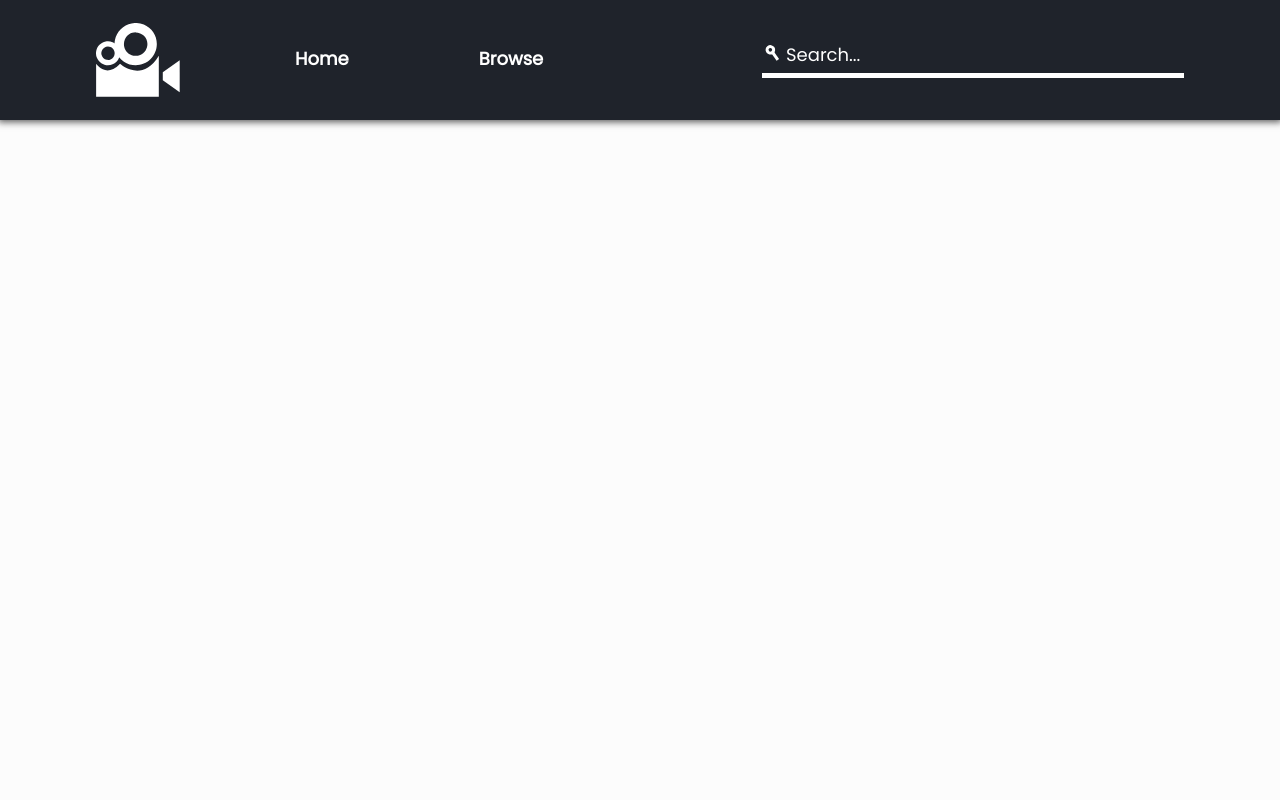
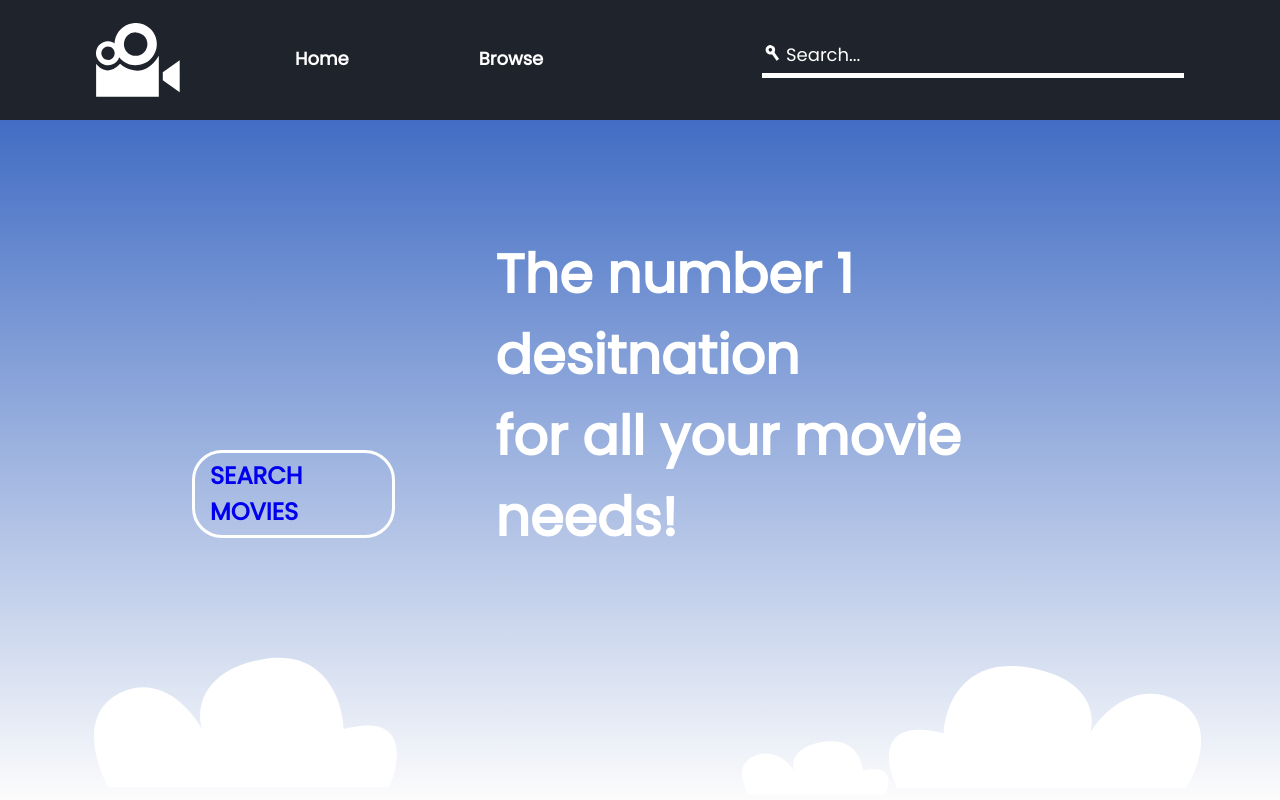
Before and after one commit to EtienneCClarke/Movie-Database-Presentation-Tool, a CodeIgniter app: page /database/ in a window 1280 px wide. Run offline with CodeIgniter, Linux system fonts and the light colour scheme.

Commit message:
added call to action on landing page

```diff
--- a/application/views/head.php
+++ /dev/null
@@ -1,3 +0,0 @@
-<head>
-    <link rel="stylesheet" href="<?php echo base_url(); ?>public/css/general.css"/>
-</head>
--- a/application/views/landing_view.php
+++ b/application/views/landing_view.php
@@ -1,10 +1,37 @@
 <html>
 
-    <?php include('head.php'); ?>
+    <head>
+        <link rel="stylesheet" href="<?php echo base_url(); ?>public/css/navigation.css"/>
+        <link rel="stylesheet" href="<?php echo base_url(); ?>public/css/landing.css"/>
+    </head>
 
     <body>
         <!------- Navigation ------->
         <?php include('navigation.php'); ?>
+
+        <!------- Call To Action ------->
+        <section id="hero">
+            <div id="hero-content-container">
+                <a href="#" id="call-to-action">SEARCH MOVIES</a>
+                <p>The number 1 <br/>desitnation <br/>for all your movie needs!</p>
+            </div>
+            <div id="hero-filler-svgs">
+
+                <svg width="362" height="155" viewBox="0 0 362 155" fill="none" xmlns="http://www.w3.org/2000/svg" class="hero-svg">
+                    <path d="M201.974 1.77652C276.471 -11.4092 297.326 52.0371 298.441 85.4085C375.615 64.4089 366.656 123.053 352.53 155H17.4026C1.78937 127.733 -17.5042 67.0949 30.2278 42.6768C77.9598 18.2587 115.915 60.9904 128.926 85.4085C122.234 63.0252 127.476 14.9623 201.974 1.77652Z" fill="white"/>
+                </svg>
+
+
+                <svg width="175" height="64" viewBox="0 0 175 64" fill="none" xmlns="http://www.w3.org/2000/svg" class="hero-svg">
+                    <path d="M97.6392 0.733532C133.653 -4.71091 143.735 21.4863 144.274 35.2654C181.582 26.5947 177.251 50.809 170.422 64H8.41289C0.865051 52.7414 -8.46193 27.7037 14.6129 17.6214C37.6877 7.53908 56.0362 25.1831 62.3261 35.2654C59.0913 26.0233 61.6252 6.17798 97.6392 0.733532Z" fill="white"/>
+                </svg>
+
+                <svg width="373" height="146" viewBox="0 0 373 146" fill="none" xmlns="http://www.w3.org/2000/svg" class="hero-svg">
+                    <path d="M164.889 1.67337C88.1278 -10.7468 66.6392 49.0156 65.4901 80.4493C-14.0291 60.669 -4.79779 115.908 9.75774 146H355.069C371.156 120.316 391.036 63.1991 341.854 40.1988C292.671 17.1985 253.563 57.449 240.156 80.4493C247.051 59.3657 241.65 14.0935 164.889 1.67337Z" fill="white"/>
+                </svg>
+
+            </div>
+        </section>
     </body>
 
 </html>
--- a/application/views/navigation.php
+++ b/application/views/navigation.php
@@ -9,7 +9,7 @@
             <path d="M66.7928 49.2414V51.8958V54.5502V57.2046L83.7078 69.1493V54.5502V51.8958V37.3035L66.7928 49.2414Z" fill="white"/>
         </svg>
 
-        <a href="#">Home</a>
+        <a href="<?php site_url('Landing');?>">Home</a>
 
         <a href="#">Browse</a>
 
--- /dev/null
+++ b/public/css/landing.css
@@ -0,0 +1,73 @@
+#hero {
+    width: 100%;
+    height: calc(100% - 120px);
+    background: linear-gradient(180deg, #426DC4 0%, rgba(51, 139, 223, 0) 100%);
+    display: flex;
+    align-items: center;
+    justify-content: center;
+}
+
+#hero-content-container {
+    width: 70%;
+    display: inline-flex;
+    justify-content: center;
+    margin-top: -10%;
+}
+
+#hero-content-container p {
+    margin: 0;
+    padding: 0;
+    font-size: 54px;
+    line-height: 81px;
+    color: white;
+    font-weight: bold;
+    margin-top: auto;
+}
+
+#hero-content-container a {
+    margin-top: auto;
+    margin-right: 100px;
+    font-style: normal;
+    font-weight: bold;
+    font-size: 24px;
+    line-height: 36px;
+    border: 3px solid white;
+    border-radius: 30px;
+    text-decoration: none;
+    margin-bottom: 20px;
+    padding: 5px 15px;
+    transition: 0.2s;
+}
+
+#hero-content-container a:hover {
+    padding: 10px 20px;
+}
+
+#hero-content-container a:visited {
+    color: white;
+    text-decoration: none;
+}
+
+#hero-filler-svgs {
+    position: absolute;
+    bottom: 0;
+    width: 90%;
+    display: flex;
+}
+
+.hero-svg {
+    margin-top: auto;
+}
+
+.hero-svg:nth-child(1) {
+    margin-left: 30px;
+}
+
+.hero-svg:nth-child(2) {
+    margin-left: 30%;
+}
+
+.hero-svg:nth-child(3) {
+    margin-left: auto;
+    margin-right: 15px;
+}
--- a/public/css/general.css
+++ b/public/css/navigation.css
@@ -15,7 +15,6 @@ html, body {
     flex-direction: row;
     align-items: center;
     justify-content: center;
-    box-shadow: 0px 0px 7px 2px rgba(0, 0, 0, 0.66);
 }
 
 #navigation-content-container {
@@ -72,5 +71,6 @@ html, body {
     font-size: 100%;
     font-size: 18;
     color: white;
+    opacity: 1;
     font-family: 'Poppins';
 }
```
